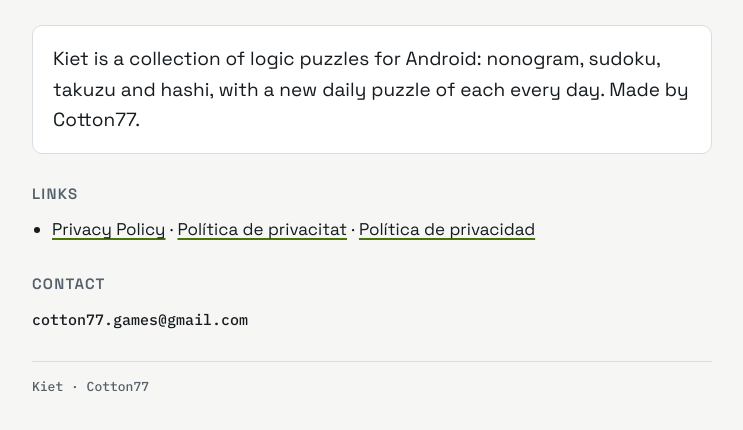
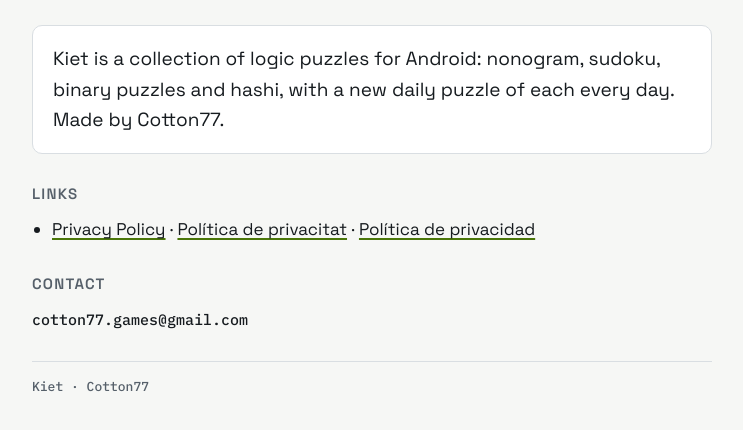
Before and after one commit to Cotton1977/cotton1977.github.io, a plain HTML site: page index.html in a window 1280 px wide. Shown: the part 78-508 px from the top of the page, without its empty margins (268-1011 px from the left). Drawn offline with Linux system fonts and the light colour scheme.

Commit message:
Inici: «binary puzzles» en lloc de takuzu
Co-Authored-By: Claude Opus 5.5 <noreply@anthropic.com>
Claude-Session: https://claude.ai/code/session_01Kf5THRmQmcWwoFiGpvpAXB

```diff
--- a/index.html
+++ b/index.html
@@ -39,7 +39,7 @@ footer { font: 500 13px var(--font-mono); color: var(--muted); border-top: 1px s
 <body>
 <div class="wrap">
   <header><div class="brand"><svg viewBox="0 0 40 40" xmlns="http://www.w3.org/2000/svg" aria-hidden="true"><rect class="frame" x="1.5" y="1.5" width="37" height="37" rx="6" fill="none" stroke-width="3"/><rect class="lit" x="9.42" y="3.75" width="4.17" height="4.17" rx="0.8"/><rect class="lit" x="26.42" y="3.75" width="4.17" height="4.17" rx="0.8"/><rect class="lit" x="9.42" y="9.42" width="4.17" height="4.17" rx="0.8"/><rect class="lit" x="20.75" y="9.42" width="4.17" height="4.17" rx="0.8"/><rect class="lit" x="9.42" y="15.08" width="4.17" height="4.17" rx="0.8"/><rect class="lit" x="15.08" y="15.08" width="4.17" height="4.17" rx="0.8"/><rect class="lit" x="9.42" y="20.75" width="4.17" height="4.17" rx="0.8"/><rect class="lit" x="15.08" y="20.75" width="4.17" height="4.17" rx="0.8"/><rect class="lit" x="9.42" y="26.42" width="4.17" height="4.17" rx="0.8"/><rect class="lit" x="20.75" y="26.42" width="4.17" height="4.17" rx="0.8"/><rect class="lit" x="9.42" y="32.08" width="4.17" height="4.17" rx="0.8"/><rect class="lit" x="26.42" y="32.08" width="4.17" height="4.17" rx="0.8"/></svg>Kiet</div></header>
-  <p class="lead">Kiet is a collection of logic puzzles for Android: nonogram, sudoku, takuzu and hashi, with a new daily puzzle of each every day. Made by Cotton77.</p>
+  <p class="lead">Kiet is a collection of logic puzzles for Android: nonogram, sudoku, binary puzzles and hashi, with a new daily puzzle of each every day. Made by Cotton77.</p>
   <section><h2>Links</h2><ul><li><a href="privacy/">Privacy Policy</a> · <a href="privacy/#ca">Política de privacitat</a> · <a href="privacy/#es">Política de privacidad</a></li></ul></section>
   <section><h2>Contact</h2><p><span class="mail">cotton77.games@gmail.com</span></p></section>
   <footer>Kiet · Cotton77</footer>
```
